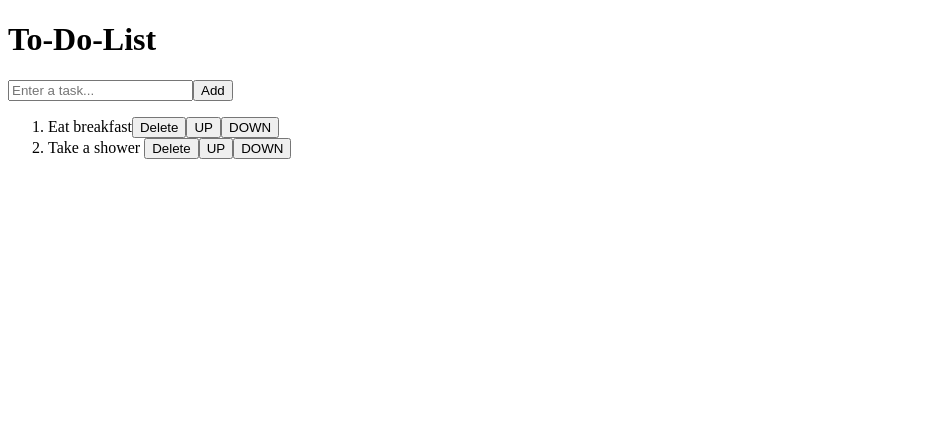
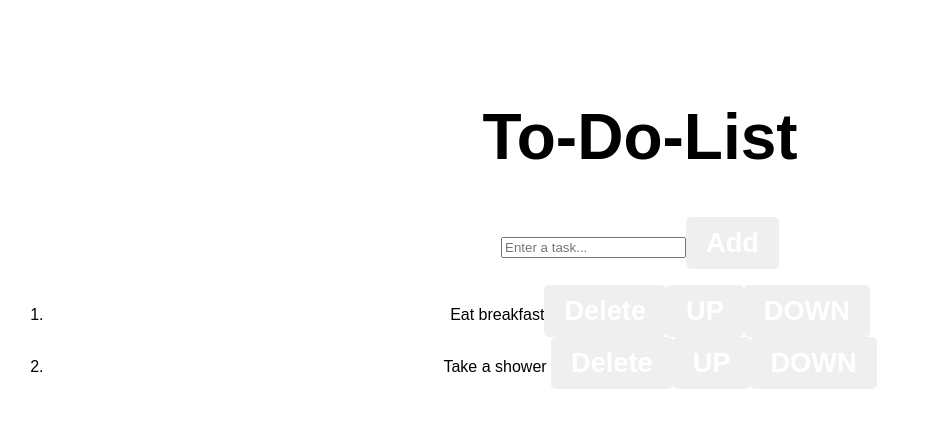
Before and after one commit to AhmadRabie1/To-Do-List, a React (Vite) app in the folder learn-react/: page / in a window 1280 px wide. Shown: the top 428 px of the page, without its empty margins (0-932 px from the left). Built offline with nearby package versions, Linux system fonts and the light colour scheme.

Commit message:
do styling for all the buttons

```diff
--- a/learn-react/src/index.css
+++ b/learn-react/src/index.css
@@ -0,0 +1,20 @@
+.to-do-list{
+    font-family: Arial, sans-serif;
+    text-align: center;
+    margin-top: 100px ;
+}
+
+h1{
+    font-size: 4rem;
+}
+
+button{
+    font-size: 1.7rem;
+    font-weight: bold;
+    padding: 10px 20px;
+    color: white;
+    border: none;
+    border-radius: 5px;
+    cursor: pointer;
+    transition: background-color 0.5 ease;
+}
```
